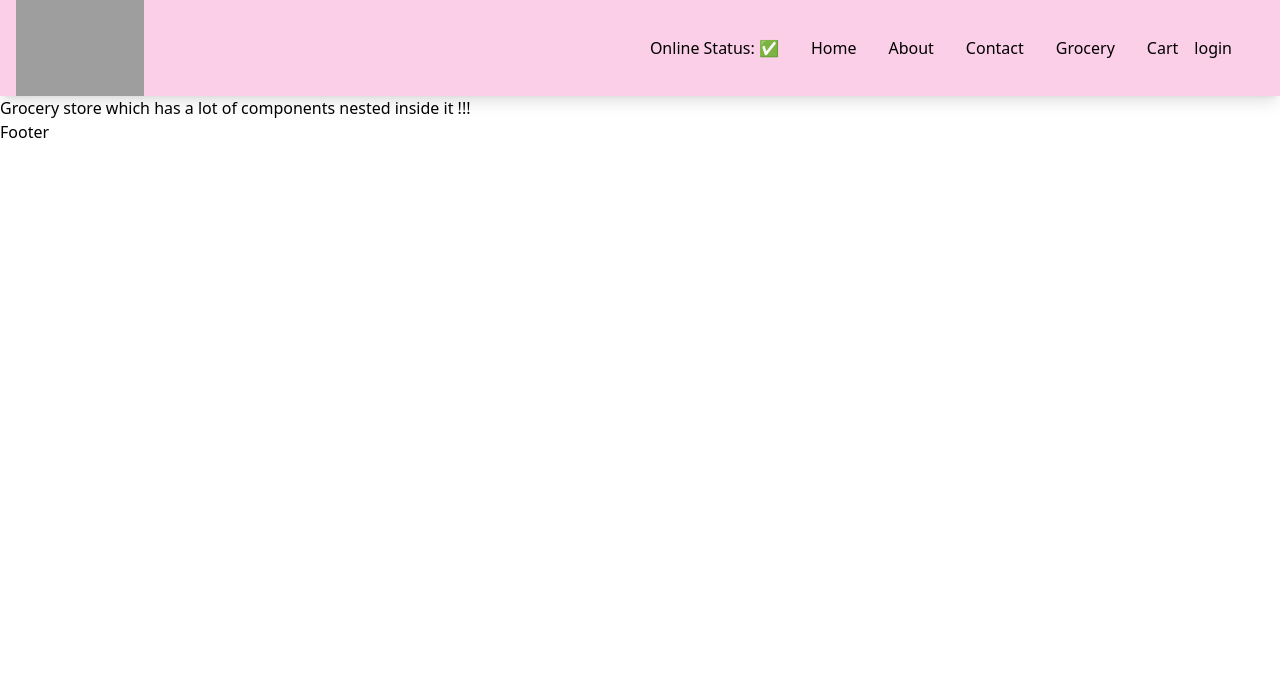
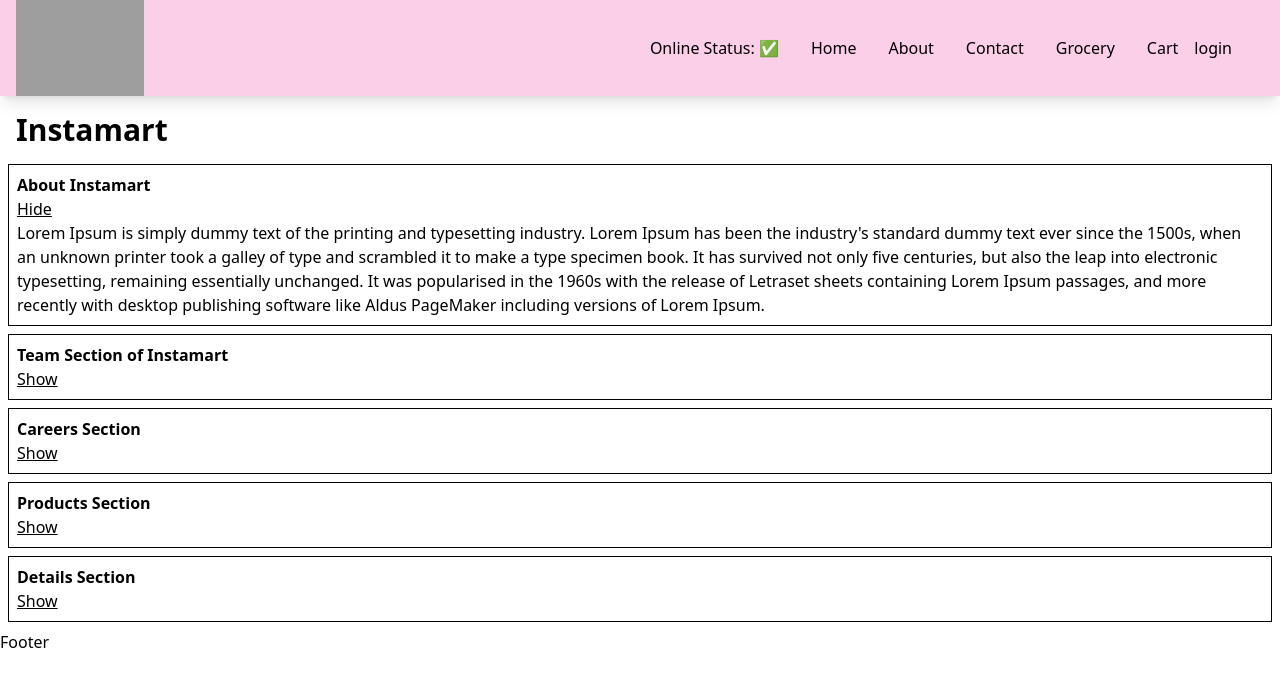
Before and after one commit to officialcody/Namaste-react-practice, a React (Vite) app: page /grocery in a window 1280 px wide. Shown: the top 686 px of the page. Built offline with nearby package versions, Linux system fonts and the light colour scheme; grey boxes are pictures that could not be loaded.

Commit message:
Data is the new oil

```diff
--- a/src/components/Grocery.js
+++ b/src/components/Grocery.js
@@ -1,8 +1,82 @@
-import React from "react";
+import React, { useState } from "react";
+
+const Section = ({ title, description, isVisible, setIsVisible }) => {
+  return (
+    <div className="border border-black p-2 m-2">
+      <h3 className="text-l font-bold">{title}</h3>
+      <div className="gap-4">
+        <button
+          className="cursor-pointer underline"
+          onClick={() => setIsVisible(!isVisible)}
+        >
+          {isVisible ? "Hide" : "Show"}
+        </button>
+      </div>
+      {isVisible && <p>{description}</p>}
+    </div>
+  );
+};
 
 const Grocery = () => {
+  const [visibleSection, setVisibleSection] = useState("about");
+
   return (
-    <div>Grocery store which has a lot of components nested inside it !!!</div>
+    <div>
+      <h1 className="text-3xl p-2 m-2 font-bold">Instamart</h1>
+      <Section
+        title={"About Instamart"}
+        description={
+          "Lorem Ipsum is simply dummy text of the printing and typesetting industry. Lorem Ipsum has been the industry's standard dummy text ever since the 1500s, when an unknown printer took a galley of type and scrambled it to make a type specimen book. It has survived not only five centuries, but also the leap into electronic typesetting, remaining essentially unchanged. It was popularised in the 1960s with the release of Letraset sheets containing Lorem Ipsum passages, and more recently with desktop publishing software like Aldus PageMaker including versions of Lorem Ipsum."
+        }
+        isVisible={visibleSection === "about"}
+        setIsVisible={() => {
+          setVisibleSection(visibleSection === "about" ? "" : "about");
+        }}
+      />
+      <Section
+        title={"Team Section of Instamart"}
+        description={
+          "Lorem Ipsum is simply dummy text of the printing and typesetting industry. Lorem Ipsum has been the industry's standard dummy text ever since the 1500s, when an unknown printer took a galley of type and scrambled it to make a type specimen book. It has survived not only five centuries, but also the leap into electronic typesetting, remaining essentially unchanged. It was popularised in the 1960s with the release of Letraset sheets containing Lorem Ipsum passages, and more recently with desktop publishing software like Aldus PageMaker including versions of Lorem Ipsum."
+        }
+        isVisible={visibleSection === "teams"}
+        setIsVisible={() => {
+          setVisibleSection(visibleSection === "teams" ? "" : "teams");
+        }}
+      />
+
+      <Section
+        title={"Careers Section"}
+        description={
+          "Lorem Ipsum is simply dummy text of the printing and typesetting industry. Lorem Ipsum has been the industry's standard dummy text ever since the 1500s, when an unknown printer took a galley of type and scrambled it to make a type specimen book. It has survived not only five centuries, but also the leap into electronic typesetting, remaining essentially unchanged. It was popularised in the 1960s with the release of Letraset sheets containing Lorem Ipsum passages, and more recently with desktop publishing software like Aldus PageMaker including versions of Lorem Ipsum."
+        }
+        isVisible={visibleSection === "careers"}
+        setIsVisible={() => {
+          setVisibleSection(visibleSection === "careers" ? "" : "careers");
+        }}
+      />
+
+      <Section
+        title={"Products Section"}
+        description={
+          "Lorem Ipsum is simply dummy text of the printing and typesetting industry. Lorem Ipsum has been the industry's standard dummy text ever since the 1500s, when an unknown printer took a galley of type and scrambled it to make a type specimen book. It has survived not only five centuries, but also the leap into electronic typesetting, remaining essentially unchanged. It was popularised in the 1960s with the release of Letraset sheets containing Lorem Ipsum passages, and more recently with desktop publishing software like Aldus PageMaker including versions of Lorem Ipsum."
+        }
+        isVisible={visibleSection === "products"}
+        setIsVisible={() => {
+          setVisibleSection(visibleSection === "products" ? "" : "products");
+        }}
+      />
+
+      <Section
+        title={"Details Section"}
+        description={
+          "Lorem Ipsum is simply dummy text of the printing and typesetting industry. Lorem Ipsum has been the industry's standard dummy text ever since the 1500s, when an unknown printer took a galley of type and scrambled it to make a type specimen book. It has survived not only five centuries, but also the leap into electronic typesetting, remaining essentially unchanged. It was popularised in the 1960s with the release of Letraset sheets containing Lorem Ipsum passages, and more recently with desktop publishing software like Aldus PageMaker including versions of Lorem Ipsum."
+        }
+        isVisible={visibleSection === "details"}
+        setIsVisible={() => {
+          setVisibleSection(visibleSection === "details" ? "" : "details");
+        }}
+      />
+    </div>
   );
 };
 
```
